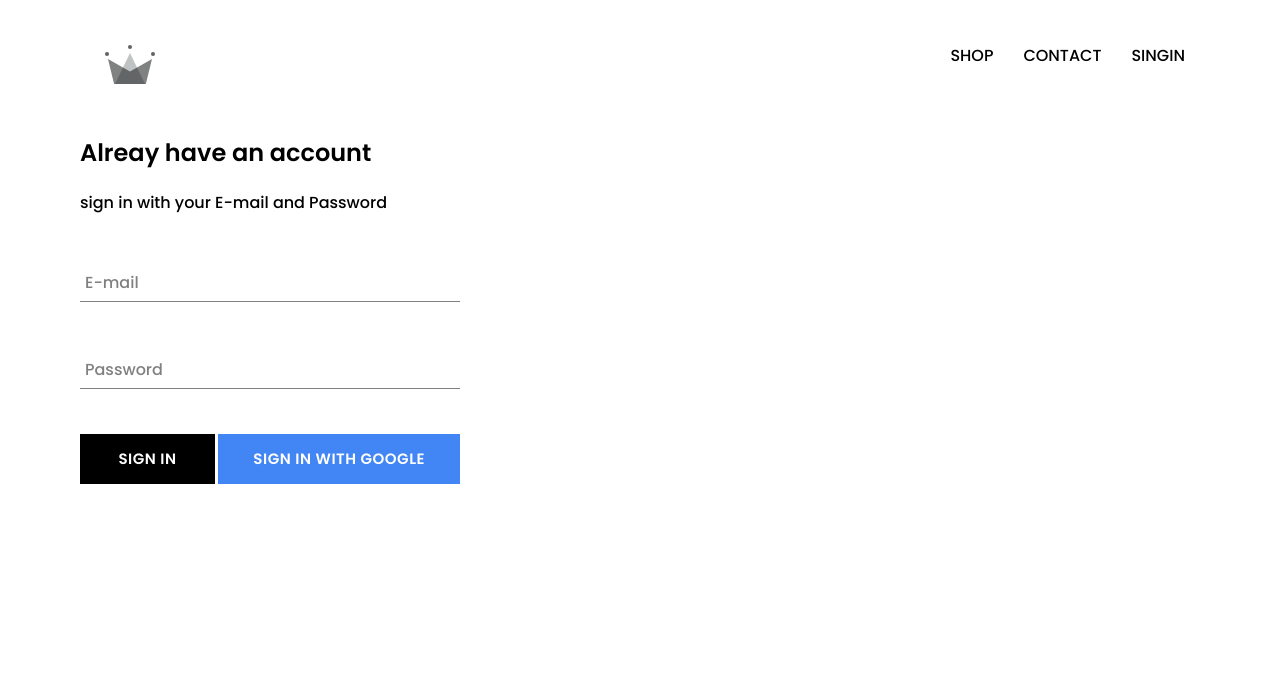
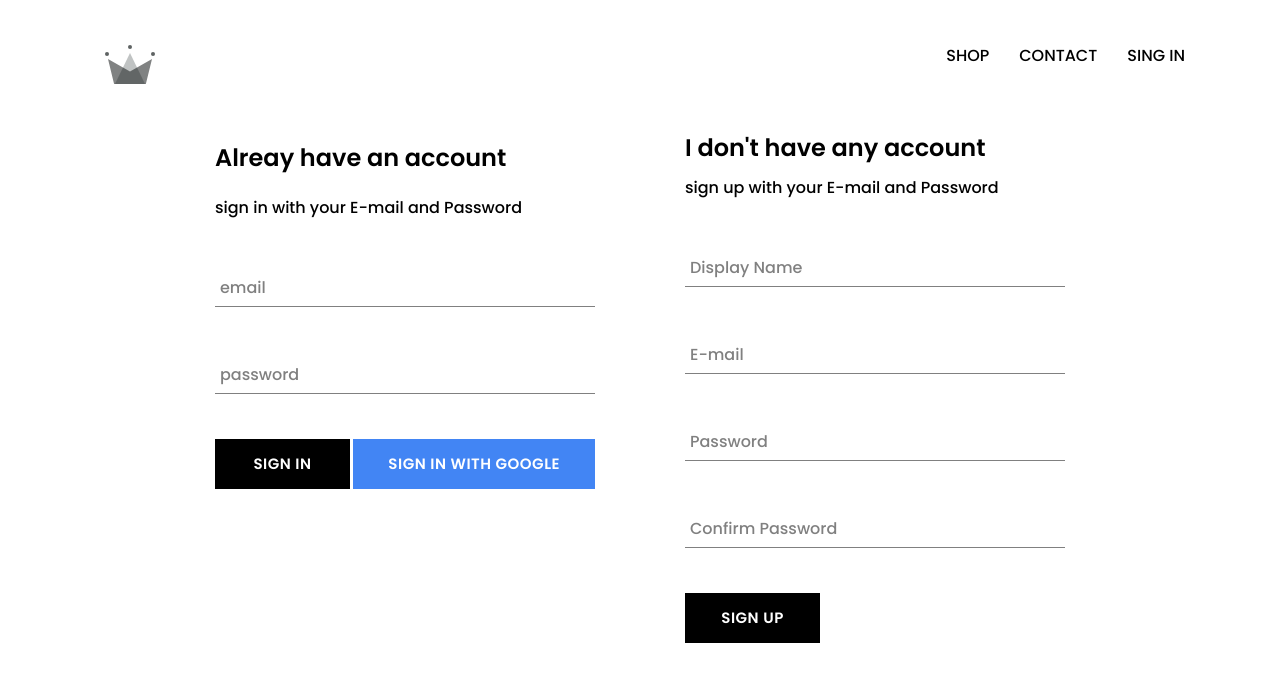
Before and after one commit to MahnoorArif-7855/crwn-clothing, a React (Create React App) app: page /Signin in a window 1280 px wide. Shown: the top 682 px of the page. Built offline with nearby package versions, Linux system fonts and the light colour scheme; no server answers.

Commit message:
finished the signin and signout components

```diff
--- a/src/App.js
+++ b/src/App.js
@@ -1,3 +1,4 @@
+import React from 'react';
 import './App.css';
 import { Route, Switch } from 'react-router-dom'
 
@@ -5,8 +6,8 @@
 import ShopPage from './pages/shop/shop.component';
 import Header from './components/header/header.component';
 import SignInAndSignUp from './pages/sign-in-and-sign-up/sign-in-and-sign-up.component';
-import { auth } from './firebase/firebase.utils'
-import React from 'react';
+import { auth,createUserProfileDocument } from './firebase/firebase.utils'
+
 
 class App extends React.Component {
   constructor(){
@@ -20,11 +21,26 @@
   unsubsubscribeFromAuth=null
 
   componentDidMount(){
-    this.unsubsubscribeFromAuth = auth.onAuthStateChanged(user => {
-      this.setState({currentUser: user})
+    this.unsubsubscribeFromAuth = auth.onAuthStateChanged(async userAuth => {
 
-      console.log(user)
+      if(userAuth){
+        const userRef = await createUserProfileDocument(userAuth)
+
+        userRef.onSnapshot(snapShot => {
+          this.setState({
+            currentUser: {
+              id: snapShot.id,
+              ...snapShot.data()
+            }
+          })
+        });
+      }
+        this.setState({currentUser: userAuth})
+
     })
+  }
+  componentWillUnmount(){
+    this.unsubsubscribeFromAuth()
   }
   render(){
   return (
--- a/src/components/form-input/form-input.component.jsx
+++ b/src/components/form-input/form-input.component.jsx
@@ -2,18 +2,20 @@
 
 import './form-input.styles.scss'
 
-const FormInput = ({handleChange, label,...otherProps}) => (
+const FormInput = ({ handleChange, label,...otherProps }) => (
     <div className="group">
         <input className="form-input" onChange={handleChange} {...otherProps}/>
         {
-            label?
+            label ?
             (
-                <label className={`${otherProps.value.length ? "shirnk": ''} form-input-label`}>
+                <label className={`${otherProps.value.length ? "shrink": ''} form-input-label`}>
                     {label}
                 </label>
             )
             :
-            null
+            (
+                null
+                 )
         }
     </div>
 );
--- a/src/components/header/header.component.jsx
+++ b/src/components/header/header.component.jsx
@@ -18,10 +18,14 @@
                 CONTACT
             </Link>
             {
-                currentUser?
-                <div className="option" onClick={() => auth.signOut()}> SIGN OUT</div>
-                :
-                <Link className="option" to="/signin">SINGIN</Link>
+                currentUser ? (
+                <div className="option" onClick={() => auth.signOut()}>
+                     SIGN OUT
+                     </div>)
+                     :
+                (
+                <Link className="option" to="/signin">SING IN</Link>
+                )
             }
 
         </div>
--- a/src/components/sign-in/sign-in.component.jsx
+++ b/src/components/sign-in/sign-in.component.jsx
@@ -5,7 +5,7 @@
 import FormInput from "../form-input/form-input.component";
 import CustomButton from "../custom-button/custom-button.component";
 
-import { SigInWithGoogle } from '../../firebase/firebase.utils'
+import { auth, SigInWithGoogle } from '../../firebase/firebase.utils'
 
 class SignIn extends React.Component{
     constructor(props){
@@ -17,15 +17,25 @@
         }
     }
 
-    handleSubmit = event => {
+    handleSubmit =async event => {
         event.preventDefault()
 
+        const {email,password} =this.state;
+
+         try {
+            await auth.signInWithEmailAndPassword(email,password)
+
         this.setState({email: '', password: ''})
+         } catch (error) {
+            console.log(error)
+
+         }
+
     }
     handleChange = event => {
         const {name,value}=event.target;
 
-        this.setState={[name]: value}
+        this.setState({[name]: value})
     }
     render(){
         return(
@@ -37,16 +47,16 @@
                     <FormInput
                     name="email"
                     type="email"
+                    handleChange={this.handleChange}
                     value={this.state.email}
-                    handleChange={this.handleChange}
-                    label="E-mail"
+                    label="email"
                     required />
                     <FormInput
-                    name="Password"
-                    type="Password"
+                    name="password"
+                    type="password"
                     value={this.state.password}
                     handleChange={this.handleChange}
-                    label="Password"
+                    label="password"
                     required
                     />
                     <div className="buttons">
--- /dev/null
+++ b/src/components/sign-up/sign-up.component.jsx
@@ -0,0 +1,103 @@
+import React from "react";
+
+import './sign-up.styles.scss'
+
+import FormInput from "../form-input/form-input.component";
+import CustomButton from "../custom-button/custom-button.component";
+
+import { auth, createUserProfileDocument } from '../../firebase/firebase.utils'
+
+class SignUp extends React.Component{
+    constructor(){
+        super()
+
+        this.state= {
+            displayName:'',
+            email: '',
+            password: '',
+            confirmPassword:'',
+
+        }
+    }
+
+    handleSubmit = async event => {
+        event.preventDefault()
+
+        const { displayName,email,password,confirmPassword } =this.state
+
+        if(password !== confirmPassword){
+            alert("Password and confirm Password don't Match");
+            return;
+        }
+        try {
+            const { user } = await  auth.createUserWithEmailAndPassword(
+                email,
+                password
+            );
+            await createUserProfileDocument(user, {displayName});
+
+            this.setState({
+                displayName:'',
+                email: '',
+                password: '',
+                confirmPassword:'',
+            });
+
+        } catch (error) {
+            console.error(error)
+
+        }
+    }
+    handleChange = event => {
+        const {name,value}=event.target;
+
+        this.setState({[name]: value})
+    }
+    render(){
+        const { displayName,email,password,confirmPassword } =this.state
+        return(
+            <div className="sign-up">
+                <h2 className="title">I don't have any account</h2>
+                <span>sign up with your E-mail and Password</span>
+
+                <form className="sign-up-form" onSubmit={this.handleSubmit}>
+                <FormInput
+                    name="displayName"
+                    type="text"
+                    value={displayName}
+                    handleChange={this.handleChange}
+                    label="Display Name"
+                    required />
+                    <FormInput
+                    name="email"
+                    type="email"
+                    value={email}
+                    handleChange={this.handleChange}
+                    label="E-mail"
+                    required />
+                    <FormInput
+                    name="password"
+                    type="password"
+                    value={password}
+                    handleChange={this.handleChange}
+                    label="Password"
+                    required
+                    />
+                     <FormInput
+                    name="confirmPassword"
+                    type="password"
+                    value={confirmPassword}
+                    handleChange={this.handleChange}
+                    label="Confirm Password"
+                    required
+                    />
+                    <CustomButton type="submit" >SIGN UP</CustomButton>
+
+                </form>
+            </div>
+        );
+    }
+
+}
+
+export default SignUp;
--- /dev/null
+++ b/src/components/sign-up/sign-up.styles.scss
@@ -0,0 +1,8 @@
+.sign-up{
+    display: flex;
+    flex-direction: column;
+    width: 380px;
+    .title{
+        margin: 10px 0;
+    }
+}
--- a/src/firebase/firebase.utils.js
+++ b/src/firebase/firebase.utils.js
@@ -12,6 +12,31 @@
     measurementId: "G-PD8GH9D62Z"
   };
 
+  export const createUserProfileDocument= async (userAuth, additionalData)=> {
+    if(!userAuth)  return;
+
+    const userRef = firestore.doc(`users/${userAuth.uid }`)
+
+    const snapShot = await userRef.get()
+
+    if(!snapShot.exists){
+      const { displayName, email } = userAuth
+      const createdAt= new Date()
+
+
+      try {
+        await userRef.set({
+          displayName,
+          email,
+          createdAt,
+          ...additionalData
+        })
+      } catch (error) {
+        console.log("error created user", error.message)
+      }
+  }
+  return userRef
+}
 firebase.initializeApp(config);
 
 export const auth = firebase.auth();
--- a/src/pages/sign-in-and-sign-up/sign-in-and-sign-up.component.jsx
+++ b/src/pages/sign-in-and-sign-up/sign-in-and-sign-up.component.jsx
@@ -1,12 +1,14 @@
 import React from "react";
 
 import SignIn from '../../components/sign-in/sign-in.component'
+import SignUp from '../../components/sign-up/sign-up.component'
 
 import "./sign-in-and-sign-up.styles.scss"
 
 const SignInAndSignUp = () => (
     <div className="sign-in-and-sign-up">
         <SignIn/>
+        <SignUp/>
     </div>
 )
 
--- a/src/pages/sign-in-and-sign-up/sign-in-and-sign-up.styles.scss
+++ b/src/pages/sign-in-and-sign-up/sign-in-and-sign-up.styles.scss
@@ -0,0 +1,6 @@
+.sign-in-and-sign-up {
+    width: 850px;
+    display: flex;
+    justify-content: space-between;
+    margin: 30px auto;
+  }
```
